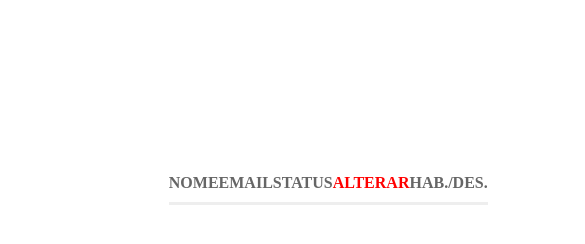
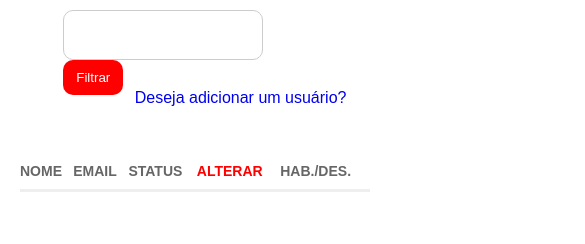
Before and after one commit to Sally-maker/YAMAM-PI, a plain HTML site: page YAMAM-PI-main/Tele de Grid_Usuarios/GridUsers/Usersgrid.html in a window 390 px wide. Shown: the top 244 px of the page, 585 px wide, since content can reach past the window. Drawn offline with Linux system fonts and the light colour scheme.

Commit message:
Update Usergrid.css

```diff
--- a/YAMAM-PI-main/Tele de Grid_Usuarios/GridUsers/Usergrid.css
+++ b/YAMAM-PI-main/Tele de Grid_Usuarios/GridUsers/Usergrid.css
@@ -1,64 +1,76 @@
 * {
     padding: 0;
     margin: 0;
+    box-sizing: border-box;
 }
 
+body {
+    font-family: Arial, sans-serif;
+}
+
+
 .content section {
-    position: absolute;
-    bottom: 670px;
-    right: 740px;
-
+    position: relative;
+    padding: 20px;
 }
 
 header {
     display: flex;
-    flex-direction: row;
+    justify-content: space-between;
+    align-items: center;
+    padding: 10px 20px;
 }
 
+
 button {
-    position: fixed;
-    right:  85vh;
-    bottom: 92vh;
     border-radius: 10px;
     width: 100px;
     height: 54px;
-
+    background-color: #ff0000;
+    color: white;
+    border: none;
+    cursor: pointer;
+    transition: background-color 0.3s;
 }
 
-.barraPesquisa input{
-    position: fixed;
-    left: 90vh;
-    bottom: 92vh;
-
-    border-radius: 10px;
-    width: 400px;
-    height: 50px;
+button:hover {
+    background-color: #0056b3;
 }
 
-.barraPesquisa a{
+
+.barraPesquisa input {
+    border-radius: 10px;
+    width: 100%;
+    max-width: 400px;
+    height: 50px;
+    padding: 10px;
+    border: 1px solid #ccc;
+}
+
+
+.barraPesquisa a {
     text-decoration: none;
-    position: absolute;
+    position: relative;
     top: 10vh;
     left: -10vh;
 }
 
 .barraPesquisa p {
-    margin-left: 900px;
+    text-align: center;
+    position: relative;
+    bottom:  90px;
+    left: 130px;
 }
 
-.barraPesquisa p:hover{
-    background: rgb(0, 0, 0) 1px;
-    width: 190px;
+.barraPesquisa p:hover {
     color: rgb(255, 0, 0);
-    text-decoration: none;
 }
 
+
 table {
-    position: fixed;
-    left: 20vh;
+    margin: 20px auto;
     width: 80%;
     border-collapse: collapse;
-    /* margin-right: 30vb; */
 }
 
 table thead tr {
@@ -70,24 +82,82 @@ table thead tr th {
     padding-bottom: 10px;
     text-transform: uppercase;
     color: #666;
-
-
 }
 
 table tbody tr {
     border-bottom: 3px solid #ff0000;
-
 }
 
 table tbody tr:last-child {
-    border: 0;
+    border: none;
 }
 
 table tbody tr {
     padding: 30px 0;
 }
 
+
 table thead tr th a {
     text-decoration: none;
     color: #ff0000;
 }
+
+
+@media (max-width: 1024px) {
+    header {
+        flex-direction: column;
+        align-items: flex-start;
+    }
+
+    .barraPesquisa input {
+        max-width: 300px;
+        width: 100%;
+    }
+
+    table {
+        width: 90%;
+    }
+
+    button {
+        width: 80px;
+        height: 45px;
+    }
+}
+
+@media (max-width: 768px) {
+    .barraPesquisa input {
+        max-width: 250px;
+        width: 100%;
+    }
+
+    table thead tr th, table tbody tr {
+        font-size: 14px;
+    }
+
+    button {
+        width: 70px;
+        height: 40px;
+    }
+}
+
+@media (max-width: 480px) {
+    header {
+        align-items: center;
+        padding: 10px;
+    }
+
+    .barraPesquisa input {
+        max-width: 200px;
+        width: 100%;
+    }
+
+    table {
+        width: 100%;
+        font-size: 12px;
+    }
+
+    button {
+        width: 60px;
+        height: 35px;
+    }
+}
```
